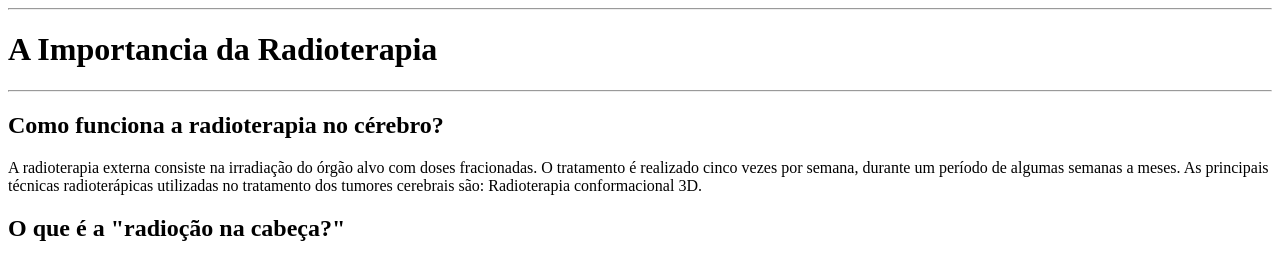
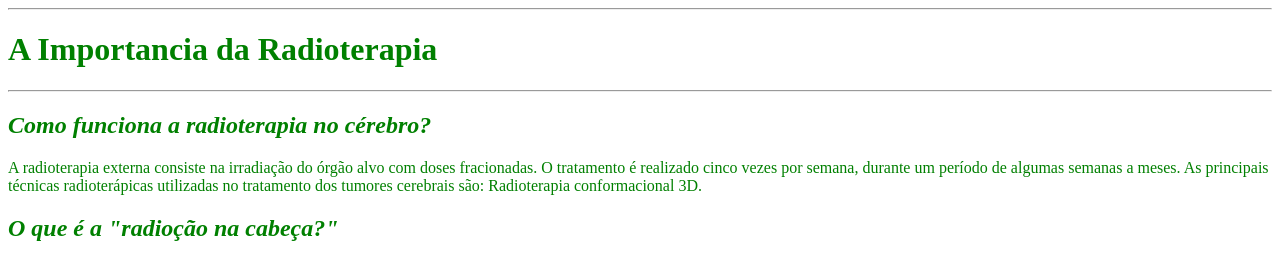
Before and after one commit to Luiz0tr/Radia-o-no-cerebro, a plain HTML site: page Index.html in a window 1280 px wide. Drawn offline with Linux system fonts and the light colour scheme.

Commit message:
Adiiconante a nomenclatura do codigo, head and body

```diff
--- a/Index.html
+++ b/Index.html
@@ -1,25 +1,23 @@
 <!DOCTYPE html>
-<html lang="en">
+<html lang="pt-br">
 <head>
     <link rel="stylesheet" href="style.css">
     <meta charset="UTF-8">
     <meta name="viewport" content="width=device-width, initial-scale=1.0">
-
+    <title class="title"> Radioterapia </title>
 </head>
 
-<title class="title"> Radioterapia </title>
-<body>
+
+<body class="body">
     <hr>
-<div class="alinhar"></div>
-     <h1> A Importancia da Radioterapia</h1>
+
+     <h1><strong>A Importancia da Radioterapia</strong></h1>
      <hr>
-     <h2>Como funciona a radioterapia no cérebro?</h2>
+     <h2><em>Como funciona a radioterapia no cérebro?</em></h2>
 
   <p>A radioterapia externa consiste na irradiação do órgão alvo com doses fracionadas. O tratamento é realizado cinco vezes por semana, durante um período de algumas semanas a meses.
   As principais técnicas radioterápicas utilizadas no tratamento dos tumores cerebrais são: Radioterapia conformacional 3D.</p>
 
-  <h2>O que é a "radioção na cabeça?"
-</h2>
-</div>
+  <h2><em>O que é a "radioção na cabeça?"</em></h2>
 </body>
 </html>
--- a/style.css
+++ b/style.css
@@ -1,9 +1,9 @@
-.alinhar {
+.body {
     align-items: center;
-color: greenyellow;
+color: green;
 }
 
-.Title {
+.title {
     align-items: center;
     color: green;
 }
```
